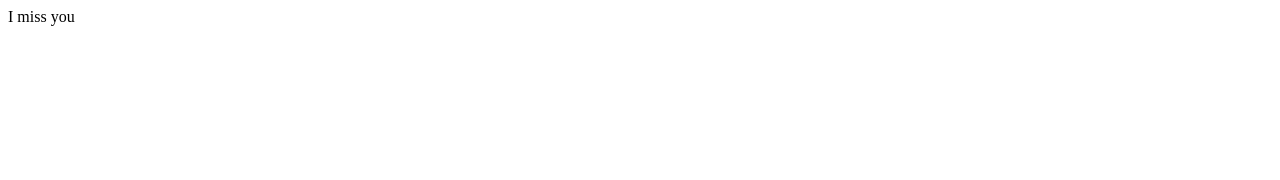
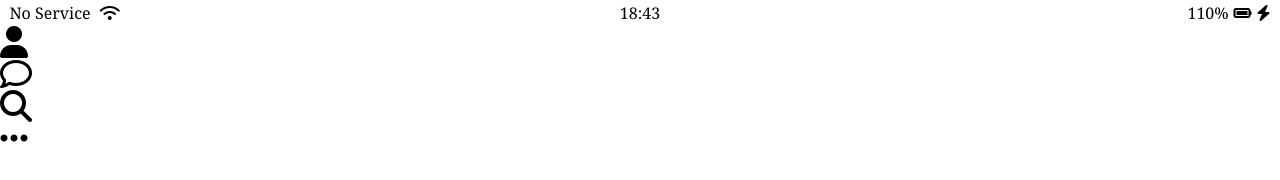
Before and after one commit to Koconi/kokoa-clone-2020, a plain HTML site: page friends.html in a window 1280 px wide. Drawn offline with Linux system fonts and the light colour scheme.

Commit message:
Update friends.html

```diff
--- a/friends.html
+++ b/friends.html
@@ -1 +1,48 @@
-I miss you
+<!DOCTYPE html>
+<html lang="en">
+<head>
+    <link rel="stylesheet" href="css/style.css">
+    <meta charset="UTF-8">
+    <meta name="viewport" content="width=device-width, initial-scale=1.0">
+    <title>Frieds -- Kokoa Clone</title>
+</head>
+<body>
+    <div class="status-bar">
+        <div class="status-bar__column">
+            <span>No Service</span>
+            <i class="fas fa-wifi"></i>
+            <!--To Do: Wifi Icon-->
+        </div>
+        <div class="status-bar__column">
+            <span>18:43</span>
+        </div>
+        <div class="status-bar__column">
+            <span>110%</span>
+            <i class="fas fa-battery-full fa-1x"></i>
+            <i class="fas fa-bolt"></i>
+            <!--Battery Icon-->
+            <!--Lighting Icon-->
+        </div>
+    </div>
+
+    <nav class="nav">
+        <ul class="nav__list">
+            <li class="nav__btn">
+                <a class="nav_link" href="firedns.html"><i class="fas fa-user fa-2x"></i></a>
+            </li>
+            <li class="nav__btn">
+                <a class="nav_link" href="#"><i class="far fa-comment fa-2x"></i></a>
+            </li>
+            <li class="nav__btn">
+                <a class="nav_link" href="#"><i class="fas fa-search fa-2x"></i></a>
+            </li>
+            <li class="nav__btn">
+                <a class="nav_link" href="#"><i class="fas fa-ellipsis-h fa-2x"></i></a>
+            </li>
+        </ul>
+    </nav>
+
+    <script src="https://kit.fontawesome.com/4a42766a90.js" crossorigin="anonymous">
+    </script>
+</body>
+</html>
```
